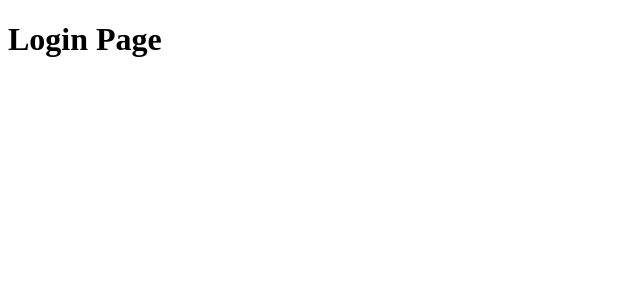
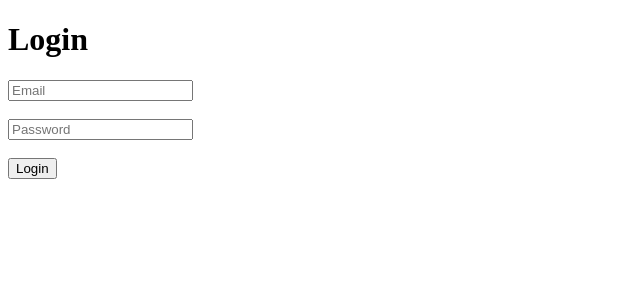
Before and after one commit to Vikas24Chauhan/frontend, a React app: page /login in a window 1280 px wide. Shown: the top 300 px of the page, without its empty margins (0-640 px from the left). Built offline with nearby package versions, Linux system fonts and the light colour scheme; the HTML template or start-up script is replaced by a standard one.

Commit message:
login api integration with backend done

```diff
--- a/src/api/axios.js
+++ b/src/api/axios.js
@@ -1,10 +1,11 @@
 import axios from "axios";
 
 const api = axios.create({
-  baseURL: import.meta.env.VITE_API_URL,
-  headers: {
-    "Content-Type": "application/json",
-  },
+  // baseURL: import.meta.env.VITE_API_URL,
+  baseURL: "http://localhost:5000",
+  // headers: {
+  //   "Content-Type": "application/json",
+  // },
 });
 
 export default api;
--- a/src/pages/auth/Login.jsx
+++ b/src/pages/auth/Login.jsx
@@ -1,10 +1,77 @@
-import React from "react";
+import { useState } from "react";
+import { loginUser } from "../../services/authService";
+import { useNavigate } from "react-router-dom";
+import toast from "react-hot-toast";
 
 function Login() {
+  const navigate = useNavigate();
+
+  const [formData, setFormData] = useState({
+    email: "",
+    password: "",
+  });
+
+  const handleChange = (e) => {
+    setFormData((prev) => ({
+      ...prev,
+      [e.target.name]: e.target.value,
+    }));
+  };
+
+  const handleSubmit = async (e) => {
+    e.preventDefault();
+
+    try {
+      const res = await loginUser(formData);
+
+      console.log("Login Response:", res);
+
+      // Store JWT token
+      localStorage.setItem("token", res.token);
+
+      // Optional: Store user information
+      localStorage.setItem("user", JSON.stringify(res.user));
+
+      toast.success(res.message);
+
+      navigate("/");
+    } catch (error) {
+      console.error(error);
+
+      toast.error(
+        error.response?.data?.message || error.message || "Login failed",
+      );
+    }
+  };
+
   return (
-    <div>
-      <h1>Login Page</h1>
-    </div>
+    <form onSubmit={handleSubmit}>
+      <h1>Login</h1>
+
+      <input
+        type="email"
+        name="email"
+        placeholder="Email"
+        value={formData.email}
+        onChange={handleChange}
+      />
+
+      <br />
+      <br />
+
+      <input
+        type="password"
+        name="password"
+        placeholder="Password"
+        value={formData.password}
+        onChange={handleChange}
+      />
+
+      <br />
+      <br />
+
+      <button type="submit">Login</button>
+    </form>
   );
 }
 
--- a/src/services/authService.js
+++ b/src/services/authService.js
@@ -0,0 +1,11 @@
+import api from "../api/axios";
+
+export const loginUser = async (data) => {
+  const response = await api.post("/auth/login", data);
+  return response.data;
+};
+
+export const registerUser = async (data) => {
+  const response = await api.post("/auth/register", data);
+  return response.data;
+};
```
